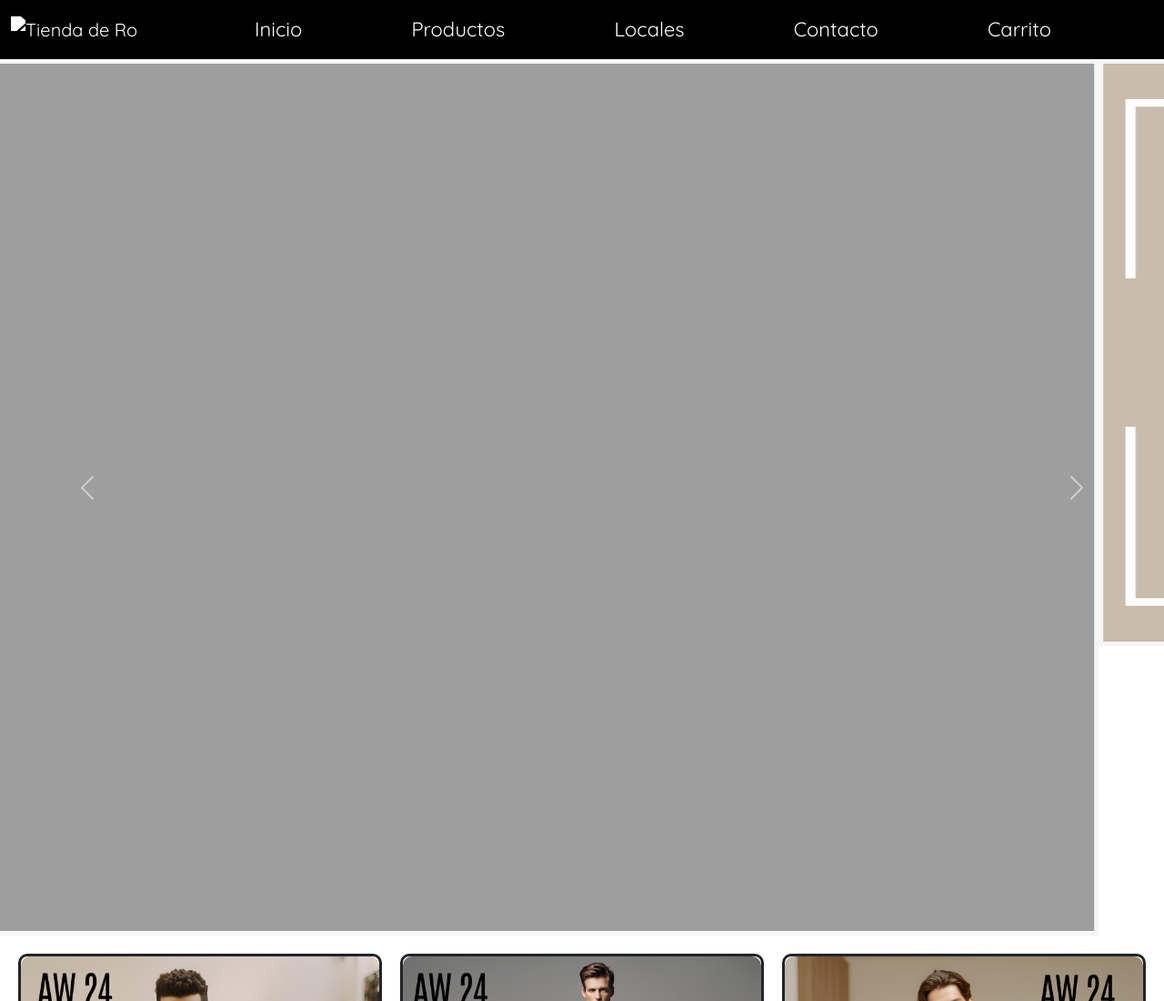
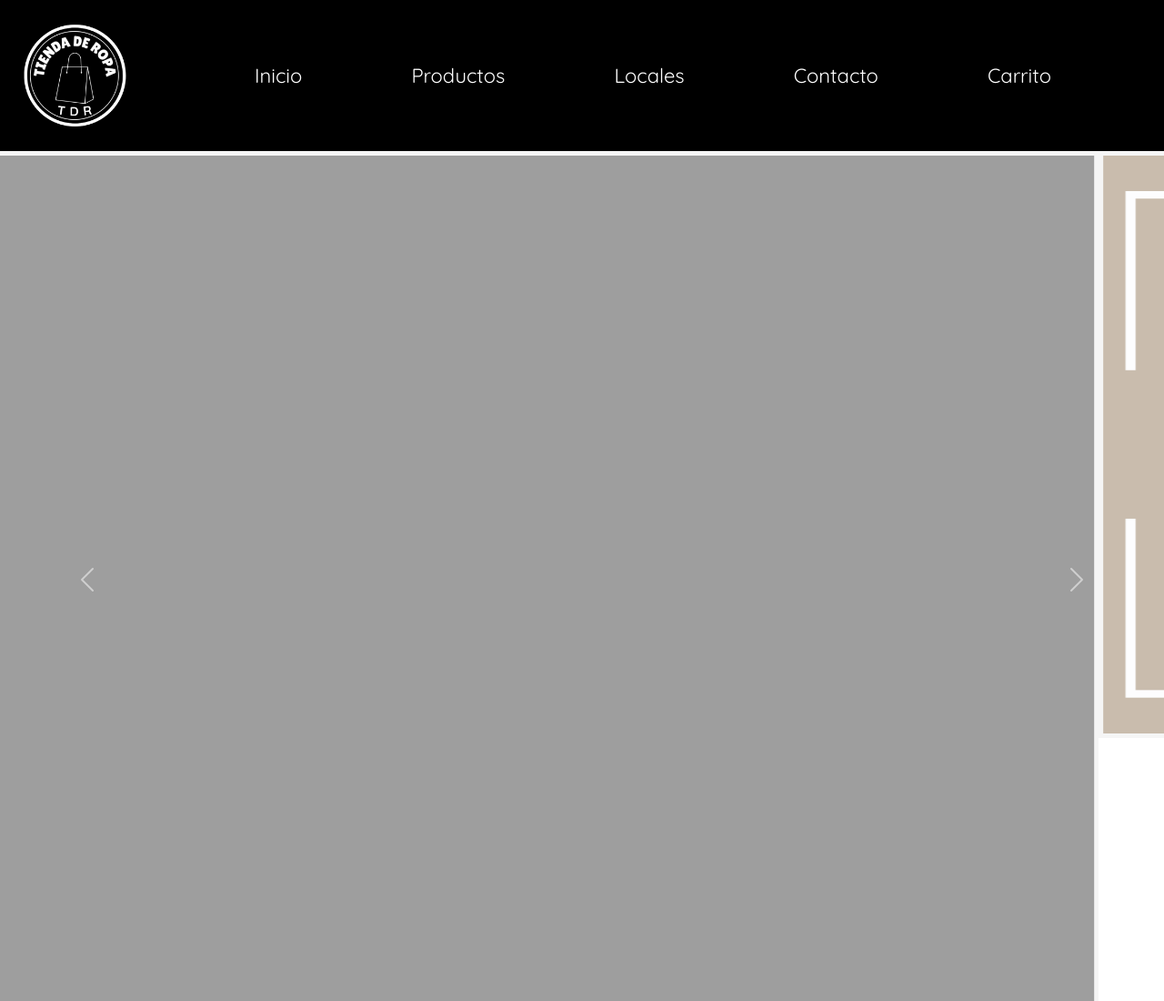
Before and after one commit to AdrianLeonhardt/Coderhouse-JavaScript, a website: page index.html in a window 1280 px wide. Shown: the top 1100 px of the page at 91% size. Drawn offline with nearby package versions, Linux system fonts and the light colour scheme; files that its build step writes are made by us from their sources; the site is published under a folder, as on GitHub Pages, so addresses that start at the root find nothing.

Commit message:
arreglos de rutas de logo

```diff
--- a/index.html
+++ b/index.html
@@ -29,7 +29,7 @@
       <div class="container-fluid">
         <a class="navbar-brand" href="index.html">
           <div class="logo-container">
-            <img src="/assets/images/logo.png" class="logo" alt="Tienda de Ropa">
+            <img src="assets/images/logo.png" class="logo" alt="Tienda de Ropa">
           </div>
         </a>
         <button class="navbar-toggler" type="button" data-bs-toggle="collapse" data-bs-target="#navbarSupportedContent"
```
